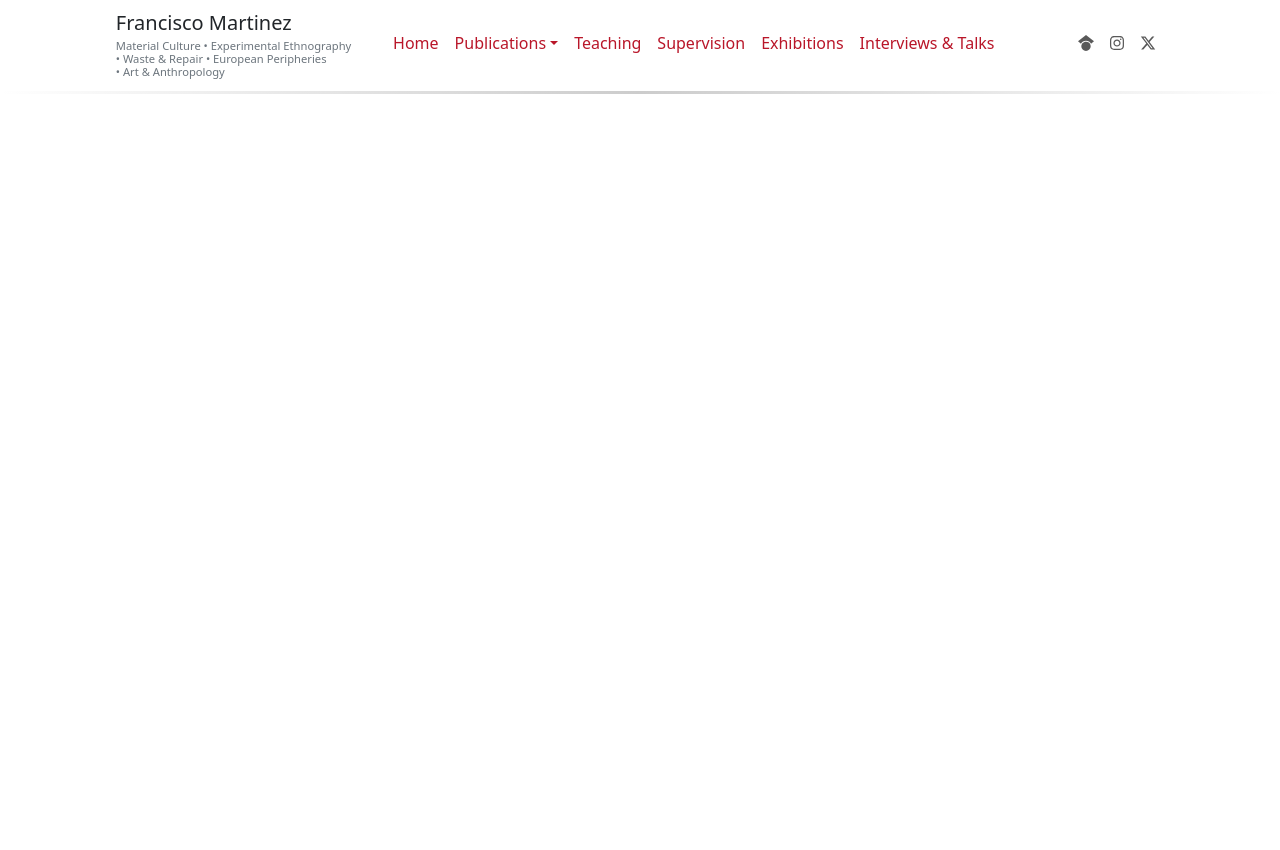
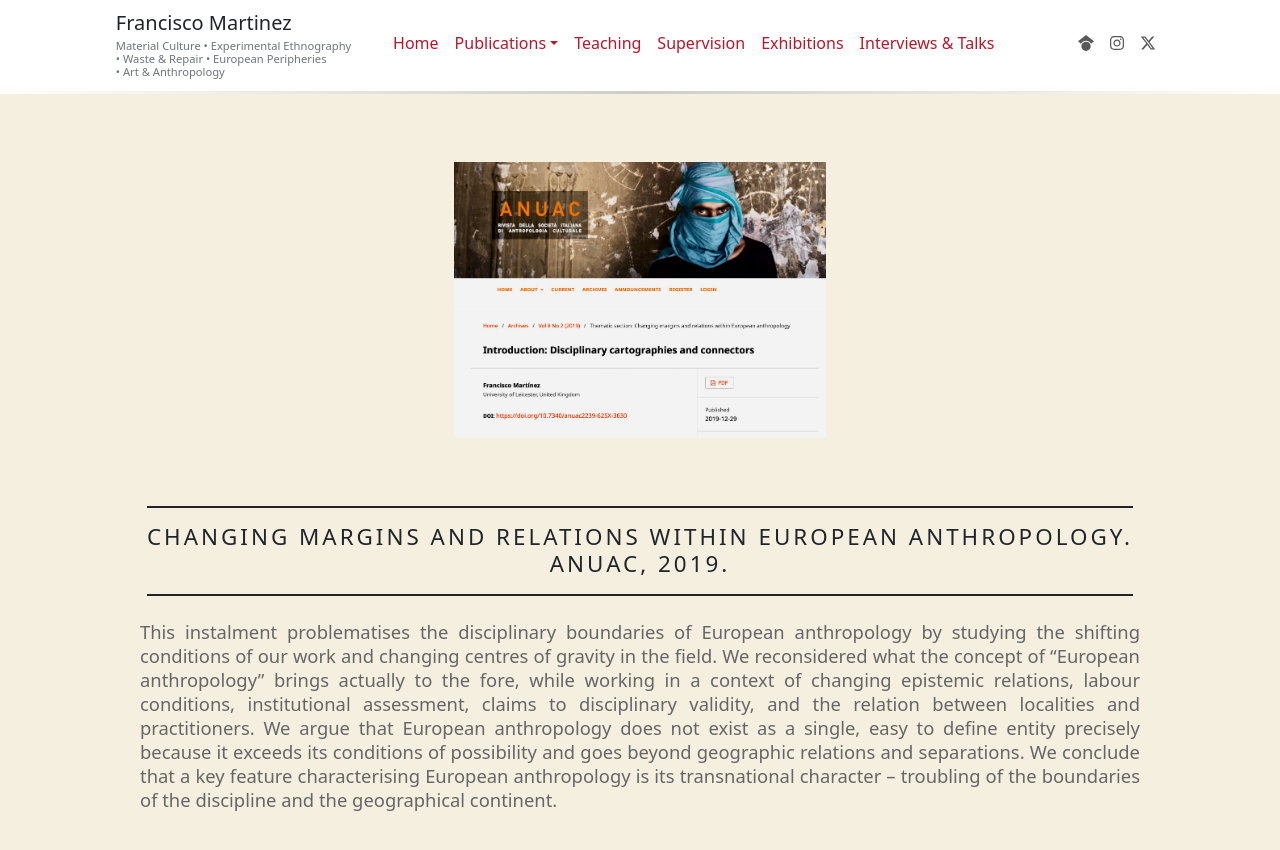
Before and after one commit to sangambash7/FranciscoMartinez, a React (Create React App) app: page /#/Changing-Margins in a window 1280 px wide. Before the commit this address led to /#/Anthropology-Of-At-From-Home. Shown: the top 850 px of the page. Before the commit the page ends 800 px from the top, so only its background shows below. Built offline with nearby package versions, Linux system fonts and the light colour scheme.

Commit message:
Added Content

```diff
--- a/src/App.js
+++ b/src/App.js
@@ -25,6 +25,11 @@ import RepairBrokennessBreakthrough from "./Monographs/Repair-Brokenness-Breakth
 import AestheticsofRepairInContemporaryGeorgia from "./Monographs/Aesthetics-of-Repair-in-Contemporary-Georgia";
 import HopelessYouth from "./Monographs/Hopeless-Youth";
 import PlaygroundsAndBattlefields from "./Monographs/Playgrounds-And-Battlefields";
+import LivingWithAndWithoutThings from "./Monographs/Living-With-And-Without-Things";
+import AnthropologyOfAtFromHome from "./Monographs/Anthropology-Of-At-From-Home";
+import BoundaryReWork from "./Monographs/Boundary-Re-Work";
+import ChangingMargins from "./Monographs/Changing-Margins";
+import RethinkingEuroAnthropology from "./Monographs/Rethinking-Euro-Anthropology";
 
 function App() {
   return (
@@ -81,6 +86,21 @@ function App() {
           path="/Playgrounds-And-Battlefields"
           element={<PlaygroundsAndBattlefields />}
         />
+
+        <Route
+          path="/Living-With-And-Without-Things"
+          element={<LivingWithAndWithoutThings />}
+        />
+        <Route
+          path="/Anthropology-Of-At-From-Home"
+          element={<AnthropologyOfAtFromHome />}
+        />
+        <Route path="/Boundary-Re-Work" element={<BoundaryReWork />} />
+        <Route path="/Changing-Margins" element={<ChangingMargins />} />
+        <Route
+          path="/Rethinking-Euro-Anthropology"
+          element={<RethinkingEuroAnthropology />}
+        />
       </Routes>
     </Router>
   );
--- a/src/Monographs/Aesthetics-of-Repair-in-Contemporary-Georgia.js
+++ b/src/Monographs/Aesthetics-of-Repair-in-Contemporary-Georgia.js
@@ -5,7 +5,7 @@ export default function AestheticsofRepairInContemporaryGeorgia() {
     <main>
       <div className="publication-container">
         <div className="publication-upper">
-          <img src="media/publications-imgs/5.jpg" alt="Publication" />
+          <img src="media/publications-imgs/8.jpeg" alt="Publication" />
         </div>
 
         <div className="publication-text mt-5">
--- /dev/null
+++ b/src/Monographs/Anthropology-Of-At-From-Home.js
@@ -0,0 +1,36 @@
+import React from "react";
+
+export default function AnthropologyOfAtFromHome() {
+  return (
+    <main>
+      <div className="publication-container">
+        <div className="publication-upper">
+          <img src="media/publications-imgs/10.JPG" alt="Publication" />
+        </div>
+
+        <div className="publication-text mt-5">
+          <h2 className="mb-4">
+            Anthropology of/at/from Home. A collective multimodal ethnography
+            during the pandemic, with E. Berglund and A. Estalella.
+            <br />
+            Entanglements, 2021.
+          </h2>
+          <p>
+            The locking down and confining brought by the pandemic turned homes
+            into both objects and places of research, and it drew attention to
+            actual problems with homes. But the crisis is also inspiring
+            reflections on what counts as research and evidence, and about what
+            it might mean to do ethnography nowadays. In a series of
+            instalments, we reflected on the multiple interrelations between
+            anthropology and home, questioning what a home is and what it does
+            methodologically through a series of multimodal micro-ethnographies.
+            In a pandemic context, we felt impelled to invent new forms of
+            collaboration and narration, designing methods that allow us to
+            research from home and to reconsider the conditions and contexts
+            where anthropology is produced.
+          </p>
+        </div>
+      </div>
+    </main>
+  );
+}
--- /dev/null
+++ b/src/Monographs/Boundary-Re-Work.js
@@ -0,0 +1,32 @@
+import React from "react";
+
+export default function BoundaryReWork() {
+  return (
+    <main>
+      <div className="publication-container">
+        <div className="publication-upper">
+          <img src="media/publications-imgs/11.jpeg" alt="Publication" />
+        </div>
+
+        <div className="publication-text mt-5">
+          <h2 className="mb-4">
+            Boundary Re-Work in European Anthropology: Conceptual and Historical
+            Explorations.
+            <br />
+            Anthropological Journal of European Cultures, 2020
+          </h2>
+          <p>
+            Boundaries influence how we live, the way we do and see things – but
+            how? This theme issue discusses the porosity of anthropology’s
+            borders and the difficulty of establishing scholarly authority. We
+            reopened the conversation about the permeability of academic
+            boundaries, exploring different conceptual, methodological and
+            historical reconfigurations within European anthropologies. We also
+            discussed how the boundaries of our discipline are changing,
+            affecting our sense of professional strength and vulnerability.
+          </p>
+        </div>
+      </div>
+    </main>
+  );
+}
--- /dev/null
+++ b/src/Monographs/Changing-Margins.js
@@ -0,0 +1,36 @@
+import React from "react";
+
+export default function ChangingMargins() {
+  return (
+    <main>
+      <div className="publication-container">
+        <div className="publication-upper">
+          <img src="media/publications-imgs/12.jpeg" alt="Publication" />
+        </div>
+
+        <div className="publication-text mt-5">
+          <h2 className="mb-4">
+            Changing margins and relations within European anthropology.
+            <br />
+            ANUAC, 2019.
+          </h2>
+          <p>
+            This instalment problematises the disciplinary boundaries of
+            European anthropology by studying the shifting conditions of our
+            work and changing centres of gravity in the field. We reconsidered
+            what the concept of “European anthropology” brings actually to the
+            fore, while working in a context of changing epistemic relations,
+            labour conditions, institutional assessment, claims to disciplinary
+            validity, and the relation between localities and practitioners. We
+            argue that European anthropology does not exist as a single, easy to
+            define entity precisely because it exceeds its conditions of
+            possibility and goes beyond geographic relations and separations. We
+            conclude that a key feature characterising European anthropology is
+            its transnational character – troubling of the boundaries of the
+            discipline and the geographical continent.
+          </p>
+        </div>
+      </div>
+    </main>
+  );
+}
--- a/src/Monographs/Hopeless-Youth.js
+++ b/src/Monographs/Hopeless-Youth.js
@@ -5,7 +5,7 @@ export default function HopelessYouth() {
     <main>
       <div className="publication-container">
         <div className="publication-upper">
-          <img src="media/publications-imgs/5.jpg" alt="Publication" />
+          <img src="media/publications-imgs/31.jpeg" alt="Publication" />
         </div>
 
         <div className="publication-text mt-5">
--- /dev/null
+++ b/src/Monographs/Living-With-And-Without-Things.js
@@ -0,0 +1,34 @@
+import React from "react";
+
+export default function LivingWithAndWithoutThings() {
+  return (
+    <main>
+      <div className="publication-container">
+        <div className="publication-upper">
+          <img src="media/publications-imgs/9.jpeg" alt="Publication" />
+        </div>
+
+        <div className="publication-text mt-5">
+          <h2 className="mb-4">
+            Living with and without Things, with T. Errázuriz.
+            <br />
+            EHome Cultures, 2024.
+          </h2>
+          <p>
+            The interest in more mindful consumerist practices has been
+            increasing over the last few years, fact that is evidenced by a
+            growing number of publications, podcasts, and social media groups on
+            the topic. I have investigated how having fewer things provides the
+            opportunity to engage more intensely with them and deepen
+            relationship with the items we chose to keep. Nevertheless,
+            alternative forms of consumption do not follow a coherent pattern,
+            since people might downshift in one domain and consume conspicuously
+            in another domain. Therefore, actual ways of pondering the line
+            between essential products for life and those that are not deserve a
+            nuanced ethnographic understanding.
+          </p>
+        </div>
+      </div>
+    </main>
+  );
+}
--- a/src/Monographs/Playgrounds-And-Battlefields.js
+++ b/src/Monographs/Playgrounds-And-Battlefields.js
@@ -5,7 +5,7 @@ export default function PlaygroundsAndBattlefields() {
     <main>
       <div className="publication-container">
         <div className="publication-upper">
-          <img src="media/publications-imgs/5.jpg" alt="Publication" />
+          <img src="media/publications-imgs/32.jpeg" alt="Publication" />
         </div>
 
         <div className="publication-text mt-5">
--- a/src/Monographs/Politics-Of-Recuperation.js
+++ b/src/Monographs/Politics-Of-Recuperation.js
@@ -5,7 +5,7 @@ export default function PoliticsOfRecuperation() {
     <main>
       <div className="publication-container">
         <div className="publication-upper">
-          <img src="media/publications-imgs/5.jpg" alt="Publication" />
+          <img src="media/publications-imgs/6.jpg" alt="Publication" />
         </div>
 
         <div className="publication-text mt-5">
--- a/src/Monographs/Repair-Brokenness-Breakthrough.js
+++ b/src/Monographs/Repair-Brokenness-Breakthrough.js
@@ -5,7 +5,7 @@ export default function RepairBrokennessBreakthrough() {
     <main>
       <div className="publication-container">
         <div className="publication-upper">
-          <img src="media/publications-imgs/5.jpg" alt="Publication" />
+          <img src="media/publications-imgs/7.jpeg" alt="Publication" />
         </div>
 
         <div className="publication-text mt-5">
--- /dev/null
+++ b/src/Monographs/Rethinking-Euro-Anthropology.js
@@ -0,0 +1,30 @@
+import React from "react";
+
+export default function RethinkingEuroAnthropology() {
+  return (
+    <main>
+      <div className="publication-container">
+        <div className="publication-upper">
+          <img src="media/publications-imgs/13.jpeg" alt="Publication" />
+        </div>
+
+        <div className="publication-text mt-5">
+          <h2 className="mb-4">
+            CRethinking Euro-Anthropology. Part Three. Early career scholars
+            forum.
+            <br />
+            Social Anthropology, 2017.
+          </h2>
+          <p>
+            The changes that our discipline has been undergoing over recent
+            decades have accelerated, affecting the methodologies used, the
+            themes being addressed and the labour conditions of practitioners.
+            By re-opening the debate about anthropology’s sense of mission, this
+            Forum containing 15 contributions also questions the very
+            possibilities of critique inside the field of anthropology.
+          </p>
+        </div>
+      </div>
+    </main>
+  );
+}
```
